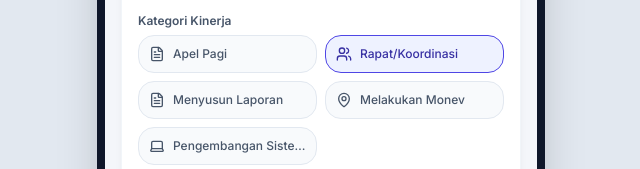
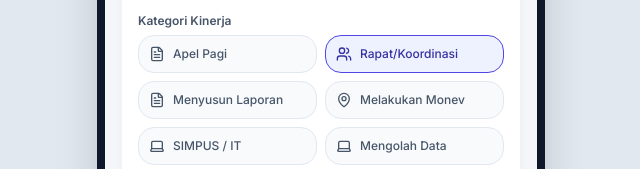
Before and after one commit to reeonetwo/ekinerja, a plain HTML site: page index.html in a window 1280 px wide. Shown: the part 626-795 px from the top of the page, without its empty margins (319-959 px from the left). Drawn offline with nearby package versions, Linux system fonts and the light colour scheme.

Commit message:
Update index.html

```diff
--- a/index.html
+++ b/index.html
@@ -3,7 +3,7 @@
 <head>
     <meta charset="UTF-8">
     <meta name="viewport" content="width=device-width, initial-scale=1.0, maximum-scale=1.0, user-scalable=no">
-    <title>e-Kinerja AI - Asisten Dokumentasi Kinerja</title>
+    <title>SiKinerja AI - Asisten Dokumentasi Kinerja</title>
 
     <!-- Tailwind CSS -->
     <script src="https://cdn.tailwindcss.com"></script>
@@ -304,7 +304,14 @@
                                 <input type="radio" name="kategori" value="Pengembangan Sistem/IT" class="peer sr-only">
                                 <div class="p-2.5 rounded-2xl border border-slate-200 bg-slate-50 peer-checked:bg-brand-50 peer-checked:border-brand-500 peer-checked:text-brand-700 text-slate-600 text-xs font-medium flex items-center gap-2 transition">
                                     <i data-lucide="laptop" class="w-4 h-4 shrink-0"></i>
-                                    <span class="truncate">Pengembangan Sistem/IT</span>
+                                    <span class="truncate">SIMPUS / IT</span>
+                                </div>
+                            </label>
+							<label class="cursor-pointer">
+                                <input type="radio" name="kategori" value="Mengolah Data Kesmas" class="peer sr-only">
+                                <div class="p-2.5 rounded-2xl border border-slate-200 bg-slate-50 peer-checked:bg-brand-50 peer-checked:border-brand-500 peer-checked:text-brand-700 text-slate-600 text-xs font-medium flex items-center gap-2 transition">
+                                    <i data-lucide="laptop" class="w-4 h-4 shrink-0"></i>
+                                    <span class="truncate">Mengolah Data</span>
                                 </div>
                             </label>
                             <label class="cursor-pointer col-span-2">
@@ -1000,7 +1007,9 @@
                 detectedCategory = 'Monev';
 			} else if (/(apel|upacara|gladi)/.test(lower)) {
                 detectedCategory = 'Apel';
-            } else if (/(rapat|koordinasi|briefing|zoom|meeting|diskusi|audiensi)/.test(lower)) {
+            } else if (/(data|mengolah|entri)/.test(lower)) {
+                detectedCategory = 'Mengolah Data';
+			} else if (/(rapat|koordinasi|briefing|zoom|meeting|diskusi|audiensi)/.test(lower)) {
                 detectedCategory = 'Rapat/Koordinasi';
 			} else {
                 detectedCategory = 'Lainnya';
```
